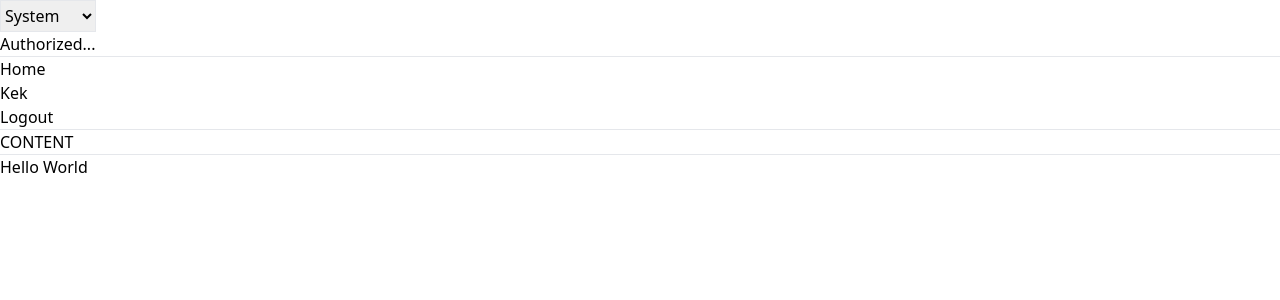
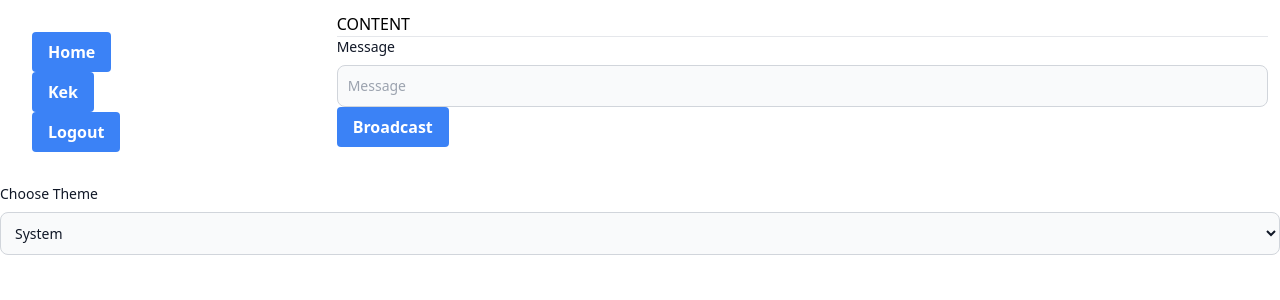
Before and after one commit to nuclearpaws/OwOAuth, a Nuxt app in the folder app/: page / in a window 1280 px wide. Shown: the top 300 px of the page. Built offline with nearby package versions, Linux system fonts and the light colour scheme.

Commit message:
Some initial messing around with manual component and tailwind...

```diff
--- a/app/app.vue
+++ b/app/app.vue
@@ -1,20 +1,26 @@
-<script setup>
+<script lang="ts" setup>
 const colorMode = useColorMode();
+
+const colorModeOptions = ref([
+    { value: "system", text: "System" },
+    { value: "light", text: "Light" },
+    { value: "dark", text: "Dark" },
+]);
 </script>
 
 <template>
     <div>
-        <select
-            v-model="colorMode.preference"
-            class="border w-24 h-8 dark:bg-gray-900 dark:text-white dark:border-gray-700"
-        >
-            <option value="system">System</option>
-            <option value="light">Light</option>
-            <option value="dark">Dark</option>
-        </select>
         <NuxtLayout>
-            <NuxtPage class="mx-auto p-4" />
+            <NuxtPage />
         </NuxtLayout>
+        <footer class="mt-auto">
+            <owo-select
+                id="colorMode"
+                text="Choose Theme"
+                v-model:value="colorMode.preference"
+                v-bind:options="colorModeOptions"
+            />
+        </footer>
     </div>
 </template>
 
--- /dev/null
+++ b/app/components/owo-button.vue
@@ -0,0 +1,17 @@
+<script lang="ts" setup>
+interface Props {
+    text?: string;
+}
+
+const props = defineProps<Props>();
+const emit = defineEmits(["click"]);
+</script>
+
+<template>
+    <button
+        class="bg-blue-500 hover:bg-blue-700 text-white font-bold py-2 px-4 rounded"
+        v-on:click="emit('click')"
+    >
+        <slot>{{ text }}</slot>
+    </button>
+</template>
--- /dev/null
+++ b/app/components/owo-input.vue
@@ -0,0 +1,35 @@
+<script lang="ts" setup>
+interface Props {
+    value: string;
+    id: string;
+    text: string;
+    type: "text" | "password";
+    required?: boolean;
+}
+
+const props = defineProps<Props>();
+const emit = defineEmits(["update:value"]);
+
+const value = computed({
+    get: () => props.value,
+    set: (value) => emit("update:value", value),
+});
+</script>
+
+<template>
+    <div>
+        <label
+            v-bind:for="id"
+            class="block mb-2 text-sm font-medium text-gray-900 dark:text-white"
+            >{{ text }}</label
+        >
+        <input
+            v-model="value"
+            v-bind:type="type"
+            v-bind:id="id"
+            class="bg-gray-50 border border-gray-300 text-gray-900 text-sm rounded-lg focus:ring-blue-500 focus:border-blue-500 block w-full p-2.5 dark:bg-gray-700 dark:border-gray-600 dark:placeholder-gray-400 dark:text-white dark:focus:ring-blue-500 dark:focus:border-blue-500"
+            v-bind:placeholder="text"
+            v-bind:required="required ?? false"
+        />
+    </div>
+</template>
--- /dev/null
+++ b/app/components/owo-select.vue
@@ -0,0 +1,43 @@
+<script lang="ts" setup>
+interface Props {
+    id: string;
+    text: string;
+    options: Array<Option>;
+    value?: string | number | symbol;
+}
+
+interface Option {
+    value: string | number | symbol;
+    text: string;
+}
+
+const props = defineProps<Props>();
+const emit = defineEmits(["update:value"]);
+
+// overrides access to prop "value":
+const value = computed({
+    get: () => props.value,
+    set: (value) => emit("update:value", value),
+});
+</script>
+
+<template>
+    <label
+        v-bind:for="id"
+        class="block mb-2 text-sm font-medium text-gray-900 dark:text-white"
+        >{{ text }}</label
+    >
+    <select
+        v-bind:id="id"
+        class="bg-gray-50 border border-gray-300 text-gray-900 text-sm rounded-lg focus:ring-blue-500 focus:border-blue-500 block w-full p-2.5 dark:bg-gray-700 dark:border-gray-600 dark:placeholder-gray-400 dark:text-white dark:focus:ring-blue-500 dark:focus:border-blue-500"
+        v-model="value"
+    >
+        <option
+            v-for="option in options"
+            v-bind:key="option.value"
+            v-bind:value="option.value"
+        >
+            {{ option.text }}
+        </option>
+    </select>
+</template>
--- /dev/null
+++ b/app/components/owo-side-nav.vue
@@ -0,0 +1,33 @@
+<script setup>
+const props = defineProps(["activeKey"]);
+const navItems = ref([
+    {
+        name: "Home",
+        key: "index",
+        path: "/",
+    },
+    {
+        name: "Kek",
+        key: "kek",
+        path: "/kek",
+    },
+    {
+        name: "Logout",
+        key: "logout",
+        path: "/login",
+    },
+]);
+</script>
+
+<template>
+    <ul class="flex sm:flex-col overflow-hidden content-center justify-between">
+        <li v-for="navItem in navItems" v-bind:key="navItem.name">
+            <owo-button
+                v-bind:class="[navItem.key == activeKey ? 'text-white' : '']"
+                v-on:click="navigateTo(navItem.path)"
+            >
+                {{ navItem.name }}
+            </owo-button>
+        </li>
+    </ul>
+</template>
--- /dev/null
+++ b/app/components/owo-submit.vue
@@ -0,0 +1,19 @@
+<script lang="ts" setup>
+interface Props {
+    text: string;
+    disabled?: boolean;
+}
+
+const props = defineProps<Props>();
+
+const disabled = computed<boolean>(() => props.disabled ?? false);
+</script>
+
+<template>
+    <input
+        class="bg-blue-500 hover:bg-blue-700 text-white font-bold py-2 px-4 rounded"
+        type="submit"
+        v-bind:value="text"
+        v-bind:disabled="disabled"
+    />
+</template>
--- a/app/components/sidenav.vue
+++ /dev/null
@@ -1,31 +0,0 @@
-<template>
-    <n-menu
-        v-model:value="props.activeKey"
-        v-bind:collapsed="collapsed"
-        v-bind:collapsed-width="64"
-        v-bind:collapsed-icon-size="22"
-        v-bind:options="menuOptions"
-    />
-</template>
-
-<script setup>
-const props = defineProps(["activeKey"]);
-const menuOptions = ref([
-    {
-        label: () =>
-            h("a", {
-                href: "/",
-                innerHTML: "Home",
-            }),
-        key: "index",
-    },
-    {
-        label: () =>
-            h("a", {
-                href: "/kek",
-                innerHTML: "Kek",
-            }),
-        key: "kek",
-    },
-]);
-</script>
--- a/app/layouts/default.vue
+++ b/app/layouts/default.vue
@@ -1,21 +1,16 @@
+<script setup>
+const route = useRoute();
+</script>
+
 <template>
-    <div>
-        <span>Authorized...</span>
-        <hr />
-        <ul>
-            <li>
-                <button v-on:click="navigateTo('/')">Home</button>
-            </li>
-            <li>
-                <button v-on:click="navigateTo('kek')">Kek</button>
-            </li>
-            <li>
-                <button v-on:click="navigateTo('login')">Logout</button>
-            </li>
-        </ul>
-        <hr />
-        <slot />
+    <div class="w-full flex flex-col sm:flex-row flex-grow overflow-hidden">
+        <div class="sm:w-1/3 md:1/4 w-full flex-shrink flex-grow-0 p-4">
+            <div class="sticky top-0 p-4 w-full">
+                <owo-side-nav v-bind:active-key="route.name" />
+            </div>
+        </div>
+        <main role="main" class="w-full h-full flex-grow p-3 overflow-auto">
+            <slot />
+        </main>
     </div>
 </template>
-
-<script setup></script>
--- a/app/layouts/unauthorized.vue
+++ b/app/layouts/unauthorized.vue
@@ -1,7 +1,14 @@
 <template>
-    <div>
-        <span>Unauthorized...</span>
-        <hr />
-        <slot />
+    <div class="w-full p-4">
+        <main
+            role="main"
+            class="w-full flex flex-col h-screen content-center justify-center"
+        >
+            <div class="w-full sm:w-1/2 lg:w-1/3 rounded-xl m-auto">
+                <div class="rounded shadow px-4 pt-5 pb-4 sm:p-6 sm:pb-4">
+                    <slot />
+                </div>
+            </div>
+        </main>
     </div>
 </template>
--- a/app/pages/index.vue
+++ b/app/pages/index.vue
@@ -1,11 +1,21 @@
 <template>
     <span>CONTENT</span>
     <hr />
-    <button v-on:click="onClick">Hello World</button>
+    <owo-input
+        v-model:value="message"
+        type="text"
+        id="message"
+        text="Message"
+    />
+    <owo-button v-on:click="onClick" text="Broadcast" />
 </template>
 
-<script setup>
+<script lang="ts" setup>
+const message = ref<string>("");
+const password = ref<string>("");
+
 function onClick() {
-    alert("Hello!");
+    alert(message.value);
+    message.value = "";
 }
 </script>
--- a/app/pages/login/index.vue
+++ b/app/pages/login/index.vue
@@ -1,9 +1,31 @@
 <template>
-    <button v-on:click="navigateTo('')">Login</button>
+    <form v-on:submit.prevent="navigateTo('')">
+        <h1>Login</h1>
+        <hr class="my-5" />
+        <owo-input
+            v-model:value="username"
+            type="text"
+            id="username"
+            text="Username"
+        />
+        <owo-input
+            v-model:value="password"
+            type="password"
+            id="password"
+            text="Password"
+        />
+        <hr class="my-5" />
+        <owo-submit text="Login" v-bind:disabled="disabled" />
+    </form>
 </template>
 
-<script setup>
+<script lang="ts" setup>
 definePageMeta({
     layout: "unauthorized",
 });
+
+const username = ref<string>("");
+const password = ref<string>("");
+
+const disabled = computed<boolean>(() => !(username.value && password.value));
 </script>
```
